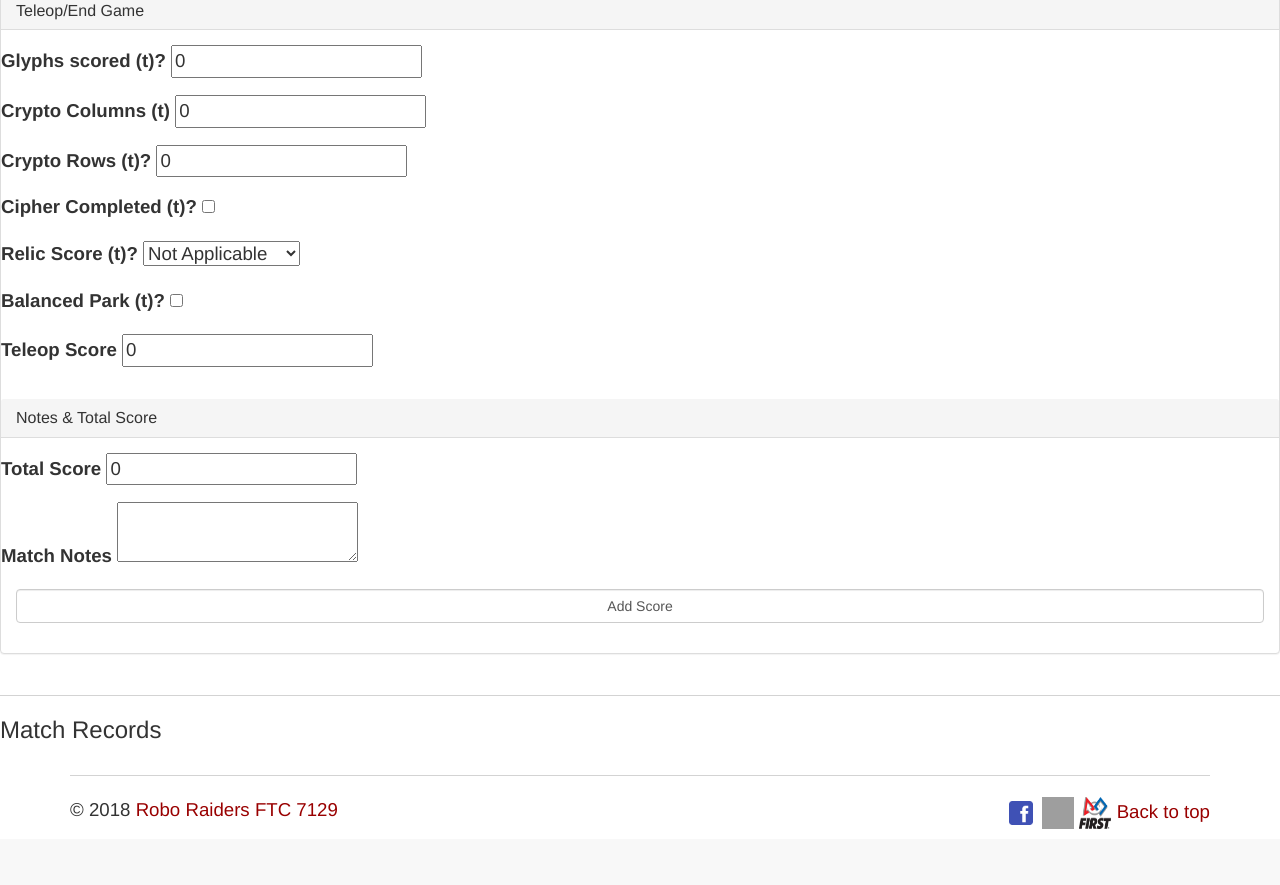
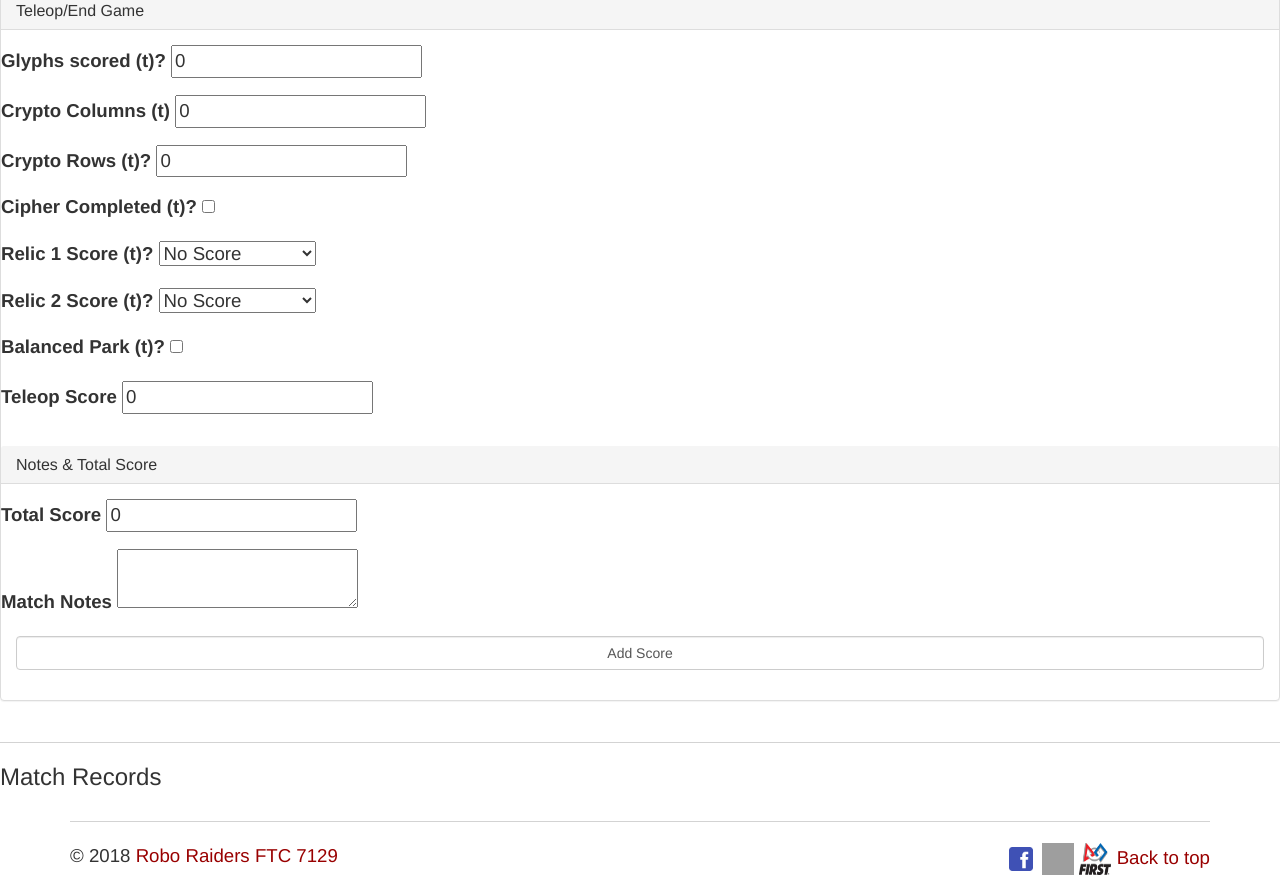
Before and after one commit to jasonrahm/RR, a Flask app: page /scoring/ in a window 1280 px wide. Shown: the part 595-1480 px from the top of the page. Before the commit the page ends 1424 px from the top, so only its background shows below. Run offline with Flask 2, Linux system fonts and the light colour scheme; data that the repository does not hold is empty; some libraries are stand-ins or nearby versions; grey boxes are pictures that could not be loaded.

Commit message:
- Updated URLs for IL State competition - Updated formatting for highlighting RR matches and Projections - Updated scouting, scoring, reporting, and team pages for multiple relics

```diff
--- a/app/forms.py
+++ b/app/forms.py
@@ -108,7 +108,11 @@ class ReportingForm(FlaskForm):
         (0, 'Ignore'),
         (1, 'Important'),
         (3, 'Critical')], coerce=int, default=3)
-    t_relic = SelectField('Relic (t)', choices=[
+    t_relic1 = SelectField('Relic 1 (t)', choices=[
+        (0, 'Ignore'),
+        (1, 'Important'),
+        (3, 'Critical')], coerce=int, default=3)
+    t_relic2 = SelectField('Relic 2 (t)', choices=[
         (0, 'Ignore'),
         (1, 'Important'),
         (3, 'Critical')], coerce=int, default=3)
@@ -134,14 +138,22 @@ class ScoringForm(FlaskForm):
     t_crypto_columns = IntegerField('Crypto Columns (t)', default=0)
     t_crypto_rows = IntegerField('Crypto Rows (t)?', default=0)
     t_crypto_cipher = BooleanField('Cipher Completed (t)?')
-    t_relic_score = SelectField('Relic Score (t)?',
-                            choices=[(0, 'Not Applicable'),
+    t_relic1 = SelectField('Relic 1 Score (t)?',
+                            choices=[(0, 'No Score'),
                                      (10, 'Zone 1'),
                                      (25, 'Zone 1 - Upright'),
                                      (20, 'Zone 2'),
                                      (35, 'Zone 2 - Upright'),
                                      (40, 'Zone 3'),
                                      (55, 'Zone 3 - Upright')], coerce=int)
+    t_relic2 = SelectField('Relic 2 Score (t)?',
+                           choices=[(0, 'No Score'),
+                                    (10, 'Zone 1'),
+                                    (25, 'Zone 1 - Upright'),
+                                    (20, 'Zone 2'),
+                                    (35, 'Zone 2 - Upright'),
+                                    (40, 'Zone 3'),
+                                    (55, 'Zone 3 - Upright')], coerce=int)
     t_park = BooleanField('Balanced Park (t)?')
     a_score = IntegerField('Autonomous Score', default=0)
     t_score = IntegerField('Teleop Score', default=0)
@@ -170,7 +182,11 @@ class ScoutingForm(FlaskForm):
     t_crypto_columns = IntegerField('Crypto Columns (t)?', [validators.NumberRange(min=0, max=6)], default=0)
     t_crypto_rows = IntegerField('Crypto Rows (t)?', [validators.NumberRange(min=0, max=8)], default=0)
     t_crypto_cipher = BooleanField('Cipher Completed (t)?')
-    t_relic_zone = SelectField('Relic Zone (t)?',
+    t_relics = SelectField('How many relics can they score (t)?',
+                           choices=[(0, 'None'),
+                                    (1, 'One'),
+                                    (2, 'Two')], coerce=int)
+    t_relic1 = SelectField('Relic Zone (t)?',
                                 choices=[(0, 'Not Applicable'),
                                          (10, 'Zone 1'),
                                          (25, 'Zone 1 - Upright'),
@@ -178,6 +194,14 @@ class ScoutingForm(FlaskForm):
                                          (35, 'Zone 2 - Upright'),
                                          (40, 'Zone 3'),
                                          (55, 'Zone 3 - Upright')], coerce=int)
+    t_relic2 = SelectField('Relic Zone (t)?',
+                           choices=[(0, 'Not Applicable'),
+                                    (10, 'Zone 1'),
+                                    (25, 'Zone 1 - Upright'),
+                                    (20, 'Zone 2'),
+                                    (35, 'Zone 2 - Upright'),
+                                    (40, 'Zone 3'),
+                                    (55, 'Zone 3 - Upright')], coerce=int)
     t_park = BooleanField('Balanced Park (t)?')
     score_projection = IntegerField('Score Projection', default=0)
     notes = StringField('Notes',
--- a/app/static/js/main.js
+++ b/app/static/js/main.js
@@ -57,12 +57,15 @@ jQuery(document).ready(function() {
            t4 = 30;
        } else { t4 = 0; }
     });
-    $("select[name=t_relic_zone]").change(function() {
+    $("select[name=t_relic1]").change(function() {
         t5 = parseInt($(this).val());
         $('#score_projection').trigger('change');
+        $('#t_score').trigger('change');
+        $('#total_score').trigger('change');
     });
-    $("select[name=t_relic_score]").change(function() {
+    $("select[name=t_relic2]").change(function() {
         t5m = parseInt($(this).val());
+        $('#score_projection').trigger('change');
         $('#t_score').trigger('change');
         $('#total_score').trigger('change');
     });
@@ -73,16 +76,16 @@ jQuery(document).ready(function() {
     });
     $("input").change(function(){
         // console.log(a1, a2, a3, a4, t1, t2, t3, t4, t5, t6 );
-        $("#score_projection").val(a1 + a2 + a3 + a4 + t1 + t2 + t3 + t4 + t5 + t6);
+        $("#score_projection").val(a1 + a2 + a3 + a4 + t1 + t2 + t3 + t4 + t5 + t5m + t6);
     });
     $("input").change(function(){
        $("#a_score").val(a1m + a2m + a3 + a4);
     });
     $("input").change(function(){
-       $("#t_score").val(t1m + t2 + t3 + t4 + t5m + t6);
+       $("#t_score").val(t1m + t2 + t3 + t4 + t5 + t5m + t6);
     });
     $("input").change(function(){
-       $("#total_score").val(a1m + a2m + a3 + a4 + t1m + t2 + t3 + t4 + t5m + t6);
+       $("#total_score").val(a1m + a2m + a3 + a4 + t1m + t2 + t3 + t4 + t5 + t5m + t6);
     });
 
     $("#matchreport").tablesorter({
--- a/app/templates/reporting.html
+++ b/app/templates/reporting.html
@@ -59,7 +59,10 @@
                         {{ form.t_cipher.label }} {{ form.t_cipher }}
                     </div>
                     <div class="form-group">
-                        {{ form.t_relic.label }} {{ form.t_relic }}
+                        {{ form.t_relic1.label }} {{ form.t_relic1 }}
+                    </div>
+                    <div class="form-group">
+                        {{ form.t_relic2.label }} {{ form.t_relic2 }}
                     </div>
                     <div class="form-group">
                         {{ form.t_park.label }} {{ form.t_park }}
--- a/app/templates/scoring.html
+++ b/app/templates/scoring.html
@@ -72,7 +72,10 @@
                             {{ form.t_crypto_cipher.label }} {{ form.t_crypto_cipher }}
                         </div>
                         <div class="form-group">
-                            {{ form.t_relic_score.label }} {{ form.t_relic_score }}
+                            {{ form.t_relic1.label }} {{ form.t_relic1 }}
+                        </div>
+                        <div class="form-group">
+                            {{ form.t_relic2.label }} {{ form.t_relic2 }}
                         </div>
                         <div class="form-group">
                             {{ form.t_park.label }} {{ form.t_park }}
--- a/app/views.py
+++ b/app/views.py
@@ -20,6 +20,9 @@ from forms import ReportingForm
 from forms import ScoringForm
 from forms import ScoutingForm
 from forms import TeamForm
+
+from itertools import islice
+
 from models import db
 from models import Competitions
 from models import CompetitionTeam
@@ -31,6 +34,8 @@ from models import Users
 from sqlalchemy import and_
 
 import datetime
+import pandas as pd
+import requests
 
 # Id of current competition
 cur_comp = 1
@@ -179,6 +184,59 @@ def logout():
     return redirect(request.args.get('next') or url_for('index'))
 
 
+@app.route('/projections/', defaults={'comp': cur_comp}, methods=['GET'])
+@app.route('/projections/competitions/<int:comp>', methods=['GET'])
+@login_required
+def projections(comp):
+
+    pitr = {}
+    pit_records = db.session.query(Scouting).filter(
+        Scouting.competitions == comp).all()
+    for record in pit_records:
+        pitr[str(record.team).split(':')[0]] = record.score_projection
+
+    # tables = pd.read_html(r'/Users/rahm/Downloads/matchlist1.html')
+    tables = pd.read_html('https://ftc-results.firstillinoisrobotics.org/live/il-cmp-rr/upload/d2/matchlist.html')
+    table = tables[0]
+    table.columns = ['Number', 'Red 1', 'Red 2', 'Blue 1', 'Blue 2']
+
+    projection_data = []
+    for (idx, row) in islice(table.iterrows(), 1, None):
+        if not isinstance(row['Red 1'], str):
+            r1 = row['Red 1'].replace("*", "")
+        if not isinstance(row['Red 2'], str):
+            r2 = row['Red 2'].replace("*", "")
+        if not isinstance(row['Blue 1'], str):
+            b1 = row['Blue 1'].replace("*", "")
+        if not isinstance(row['Blue 2'], str):
+            b2 = row['Blue 2'].replace("*", "")
+
+        match = row['Number']
+        red_score = pitr[r1] + pitr[r2]
+        blue_score = pitr[b1] + pitr[b2]
+
+        projection_data.append([match, r1, r2, red_score, b1, b2, blue_score])
+
+    return render_template('projections.html', data=projection_data)
+
+
+@app.route('/rankings', methods=['GET'])
+def rankings():
+    rank = 'https://ftc-results.firstillinoisrobotics.org/live/il-cmp-rr/upload/d2/rankings.html'
+    rank_response = requests.get(rank, verify=False)
+    rank_soup = bs(rank_response.text)
+    rank_data = rank_soup.findAll('table')[0]
+
+    match = 'https://ftc-results.firstillinoisrobotics.org/live/il-cmp-rr/upload/d2/matchresults.html'
+    match_response = requests.get(match, verify=False)
+    match_soup = bs(match_response.text)
+    match_data = match_soup.findAll('table')[0]
+
+    return render_template('rankings.html',
+                           rank_data=Markup(rank_data),
+                           match_data=Markup(match_data))
+
+
 @app.route('/report', methods=['GET'])
 @login_required
 def report():
@@ -220,7 +278,8 @@ def reporting(comp):
                            (avg(t_crypto_columns)*20*%d) +
                            (avg(t_crypto_rows)*10*%d) +
                            (avg(t_crypto_cipher)*30*%d) +
-                           (avg(t_relic_score)*%d) +
+                           (avg(t_relic1)*%d) +
+                           (avg(t_relic2)*%d) +
                            (avg(t_park)*20*%d)
                            AS Score
                            FROM Scoring
@@ -236,7 +295,8 @@ def reporting(comp):
                                       int(postdata['t_columns']),
                                       int(postdata['t_rows']),
                                       int(postdata['t_cipher']),
-                                      int(postdata['t_relic']),
+                                      int(postdata['t_relic1']),
+                                      int(postdata['t_relic2']),
                                       int(postdata['t_park']),
                                       comp,
                                       x[0])
@@ -296,7 +356,8 @@ def scoring(comp):
             t_crypto_columns = request.form.get('t_crypto_columns', '')
             t_crypto_rows = request.form.get('t_crypto_rows', '')
             t_crypto_cipher = (False, True)[request.form.get('t_crypto_cipher', '') == u'y']
-            t_relic_score = request.form.get('t_relic_score', '')
+            t_relic1 = request.form.get('t_relic1', '')
+            t_relic2 = request.form.get('t_relic2', '')
             t_park = (False, True)[request.form.get('t_park', '') == u'y']
             a_score = request.form.get('a_score', '')
             t_score = request.form.get('t_score', '')
@@ -315,7 +376,8 @@ def scoring(comp):
                 t_crypto_columns=t_crypto_columns,
                 t_crypto_rows=t_crypto_rows,
                 t_crypto_cipher=t_crypto_cipher,
-                t_relic_score=t_relic_score,
+                t_relic1=t_relic1,
+                t_relic2=t_relic2,
                 t_park=t_park,
                 a_score=a_score,
                 t_score=t_score,
@@ -389,7 +451,9 @@ def scouting(comp):
             t_crypto_columns = request.form.get('t_crypto_columns', '')
             t_crypto_rows = request.form.get('t_crypto_rows', '')
             t_crypto_cipher = (False, True)[request.form.get('t_crypto_cipher', '') == u'y']
-            t_relic_zone = request.form.get('t_relic_zone', '')
+            t_relics = request.form.get('t_relic_zone', '')
+            t_relic1 = request.form.get('t_relic1', '')
+            t_relic2 = request.form.get('t_relic2', '')
             t_park = (False, True)[request.form.get('t_park', '') == u'y']
             score_projection = request.form.get('score_projection', '')
             notes = request.form.get('notes', '')
@@ -405,7 +469,9 @@ def scouting(comp):
                 t_crypto_columns=t_crypto_columns,
                 t_crypto_rows=t_crypto_rows,
                 t_crypto_cipher=t_crypto_cipher,
-                t_relic_zone=t_relic_zone,
+                t_relics=t_relics,
+                t_relic1=t_relic1,
+                t_relic2=t_relic2,
                 t_park=t_park,
                 score_projection=score_projection,
                 notes=notes,
```
Also changed, not shown: app/models.py (+15 -6 lines), app/templates/projections.html (added, +38 -0 lines), app/templates/rankings.html (added, +18 -0 lines), app/templates/scouting.html (+7 -1 lines), app/templates/scoutinglinks.html (+5 -3 lines), app/templates/team_scores.html (+16 -4 lines).
